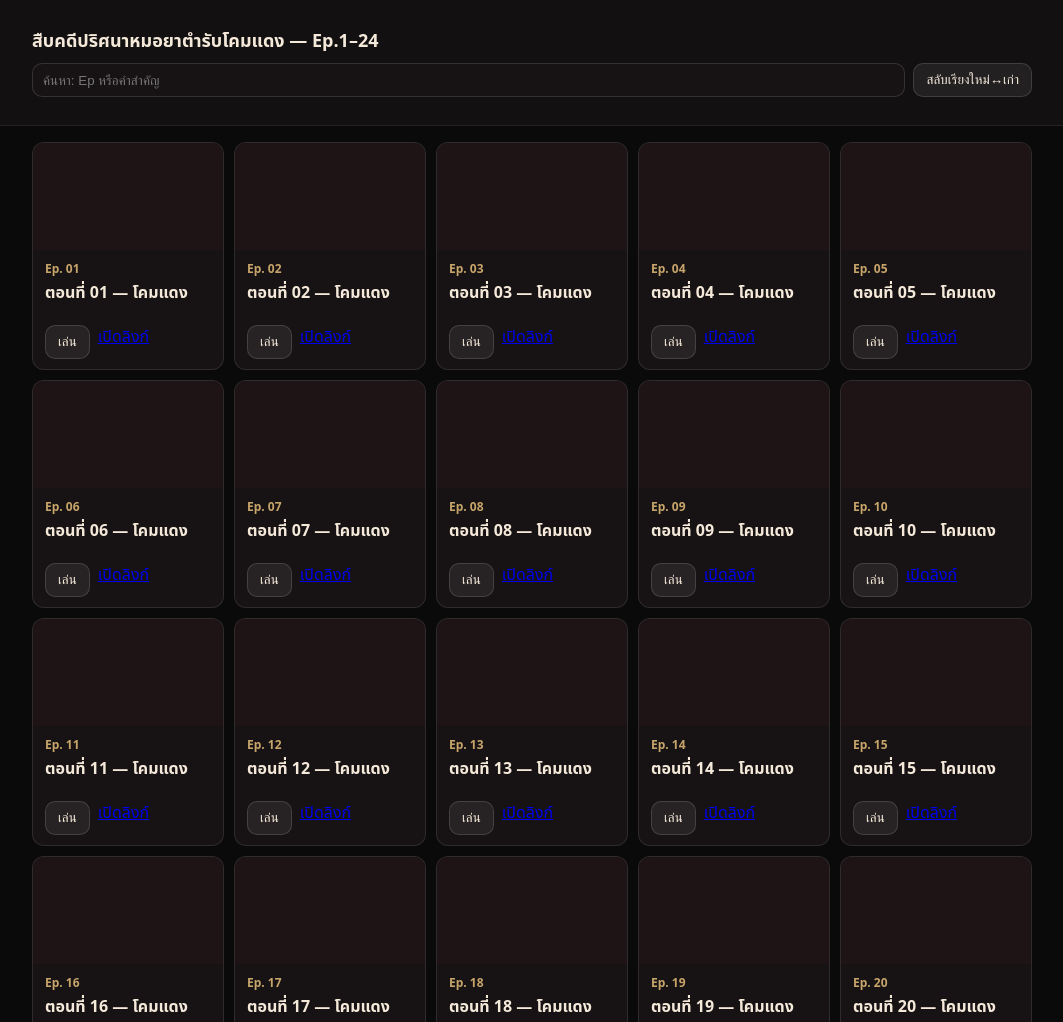
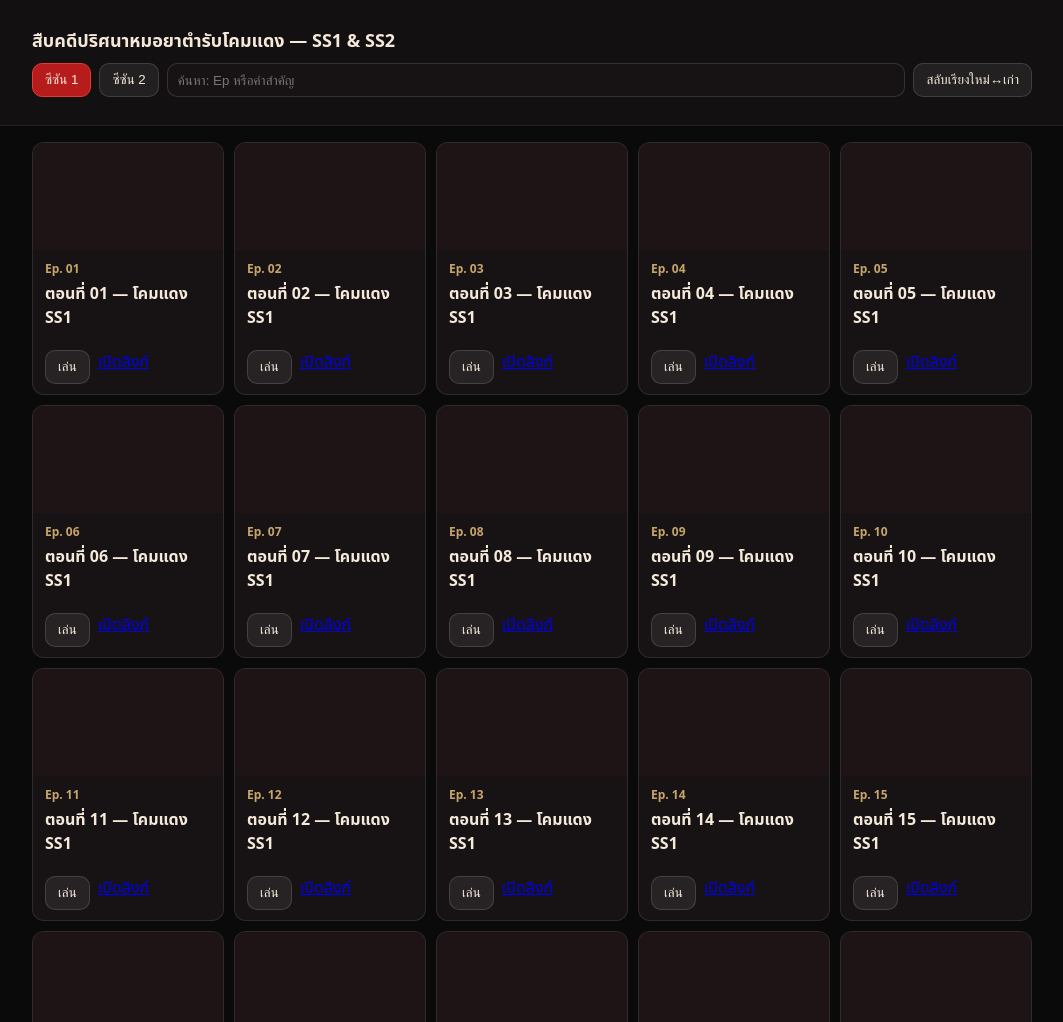
Before and after one commit to MaxGuMu2133/MaxGuMu-the-Apothecary-Diaries-, a plain HTML site: page index.html in a window 1280 px wide. Shown: the top 1022 px of the page, without its empty margins (108-1171 px from the left). Drawn offline with Linux system fonts and the light colour scheme.

Commit message:
Update index.html

```diff
--- a/index.html
+++ b/index.html
@@ -1,17 +1,18 @@
 <!doctype html>
 <html lang="th">
 <head>
-  <meta charset="utf-8" />
-  <meta name="viewport" content="width=device-width,initial-scale=1" />
-  <title>สืบคดีปริศนาหมอยาตำรับโคมแดง — Ep.1–24</title>
+<meta charset="utf-8"/>
+<meta name="viewport" content="width=device-width,initial-scale=1"/>
+<title>สืบคดีปริศนาหมอยาตำรับโคมแดง — SS1 & SS2</title>
 <style>
-    body{margin:0;font-family:system-ui,"Noto Sans Thai",sans-serif;background:#0b0a0a;color:#f5e9da}
+body{margin:0;font-family:"Noto Sans Thai",system-ui,sans-serif;background:#0b0a0a;color:#f5e9da}
 header{position:sticky;top:0;background:#121011;padding:12px 16px;border-bottom:1px solid #ffffff14}
 h1{margin:0;font-size:18px}
 .wrap{max-width:1000px;margin:auto;padding:16px}
-    .tools{display:flex;gap:8px;margin-top:8px}
+.tools{display:flex;gap:8px;margin-top:8px;flex-wrap:wrap}
 input[type="search"]{flex:1;padding:8px 10px;border-radius:10px;border:1px solid #ffffff22;background:#171314;color:#f5e9da}
 button{padding:8px 12px;border-radius:10px;border:1px solid #ffffff22;background:#ffffff12;color:#f5e9da;cursor:pointer}
+button.active{background:#b71c1c;border-color:#e53935}
 .grid{display:grid;grid-template-columns:repeat(auto-fill,minmax(180px,1fr));gap:10px}
 .card{border:1px solid #ffffff1a;border-radius:12px;background:#171314;overflow:hidden}
 .thumb{aspect-ratio:16/9;background:#1e1416}
@@ -27,9 +28,11 @@
 <body>
 <header>
   <div class="wrap">
-      <h1>สืบคดีปริศนาหมอยาตำรับโคมแดง — Ep.1–24</h1>
+    <h1>สืบคดีปริศนาหมอยาตำรับโคมแดง — SS1 & SS2</h1>
     <div class="tools">
-        <input id="q" type="search" placeholder="ค้นหา: Ep หรือคำสำคัญ" />
+      <button id="ss1Btn" class="active">ซีซัน 1</button>
+      <button id="ss2Btn">ซีซัน 2</button>
+      <input id="q" type="search" placeholder="ค้นหา: Ep หรือคำสำคัญ"/>
       <button id="sortBtn">สลับเรียงใหม่↔เก่า</button>
     </div>
   </div>
@@ -51,28 +54,37 @@
 </dialog>
 
 <script>
-    /* ====== CONFIG (ไฟล์อยู่โฟลเดอร์เดียวกับ index.html) ====== */
-    // ถ้าชื่อไฟล์เป็น Ep.1…Ep.24 ใช้ {N}
-    // ถ้าชื่อไฟล์เป็น Ep.01…Ep.24 ใช้ {NN}
-    const FILE_PATTERN = 'Ep.{N}สืบคดีปริศนาหมอยาตำรับโคมแดงSS2พากย์ไทย.mp4';
-    /* ============================================================ */
+/* ===== CONFIG (ไฟล์ .mp4 อยู่ในโฟลเดอร์เดียวกับ index.html) ===== */
+// SS1
+const FILE_PATTERN_SS1 = 'Ep.{N}หมอยาตำรับโคมแดงSS1.mp4';
+// SS2
+const FILE_PATTERN_SS2 = 'Ep.{N}หมอยาตำรับโคมแดงSS2.mp4';
+/* ================================================================ */
 
-    function fmtName(n){
+function fmtName(n,pattern){
   const NN = String(n).padStart(2,'0');
-      return FILE_PATTERN.replaceAll('{NN}',NN).replaceAll('{N}',String(n));
+  return pattern.replaceAll('{NN}',NN).replaceAll('{N}',String(n));
 }
-    function urlEp(n){ return encodeURIComponent(fmtName(n)); }
+function urlEp(n,pattern){ return encodeURIComponent(fmtName(n,pattern)); }
 
-    const EPISODES = Array.from({length:24}, (_,i)=>({
-      id: i+1,
-      title: `Ep. ${String(i+1).padStart(2,'0')}`,
-      name: `ตอนที่ ${String(i+1).padStart(2,'0')} — โคมแดง`,
-      url: urlEp(i+1)
+function buildEpisodes(pattern,label){
+  return Array.from({length:24},(_,i)=>({
+    id:i+1,
+    title:`Ep. ${String(i+1).padStart(2,'0')}`,
+    name:`ตอนที่ ${String(i+1).padStart(2,'0')} — ${label}`,
+    url:urlEp(i+1,pattern)
   }));
+}
 
-    const $ = (q,el=document)=>el.querySelector(q);
-    const grid=$('#grid'), modal=$('#modal'), player=$('#player'), mTitle=$('#mTitle'), mMeta=$('#mMeta'), q=$('#q');
+const SEASONS = {
+  ss1: buildEpisodes(FILE_PATTERN_SS1,'โคมแดง SS1'),
+  ss2: buildEpisodes(FILE_PATTERN_SS2,'โคมแดง SS2')
+};
+
+let currentSeason='ss1';
 let sortDesc=false;
+const $=(q,el=document)=>el.querySelector(q);
+const grid=$('#grid'),modal=$('#modal'),player=$('#player'),mTitle=$('#mTitle'),mMeta=$('#mMeta'),q=$('#q');
 
 function card(ep){
   const el=document.createElement('article'); el.className='card';
@@ -88,8 +100,8 @@
 
 function render(){
   grid.innerHTML='';
-      let data=[...EPISODES];
-      if(sortDesc) data.reverse();
+  let data=[...SEASONS[currentSeason]];
+  if(sortDesc)data.reverse();
   const s=(q.value||'').toLowerCase();
   data.filter(ep=>!s||(ep.title+ep.name).toLowerCase().includes(s))
       .forEach(ep=>grid.appendChild(card(ep)));
@@ -101,10 +113,12 @@
   player.src=ep.url;
   modal.showModal();
 }
+$('#mClose').onclick=()=>{player.pause();modal.close();};
+$('#sortBtn').onclick=()=>{sortDesc=!sortDesc;render();};
+q.oninput=render;
+$('#ss1Btn').onclick=()=>{currentSeason='ss1';$('#ss1Btn').classList.add('active');$('#ss2Btn').classList.remove('active');render();};
+$('#ss2Btn').onclick=()=>{currentSeason='ss2';$('#ss2Btn').classList.add('active');$('#ss1Btn').classList.remove('active');render();};
 
-    $('#mClose').onclick=()=>{player.pause();modal.close();};
-    q.oninput=render;
-    $('#sortBtn').onclick=()=>{sortDesc=!sortDesc;render();};
 render();
 </script>
 </body>
```
Lines whose indentation alone changed are shown as unchanged.
